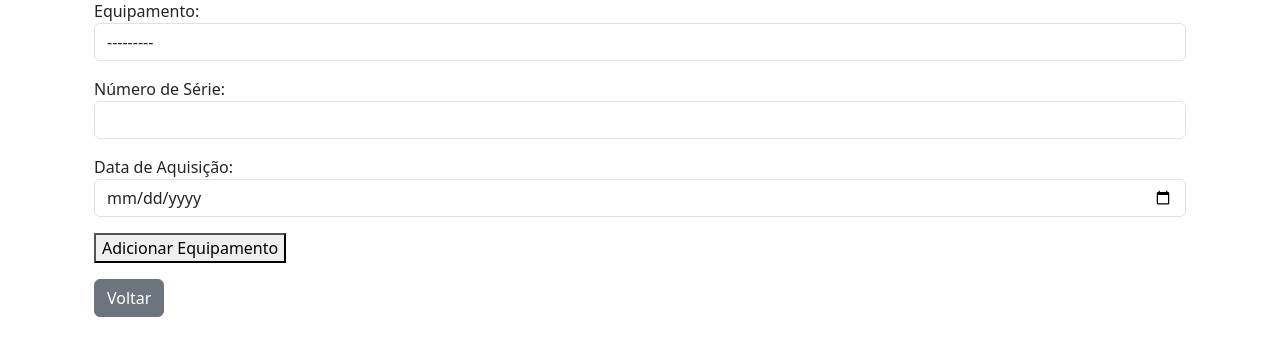
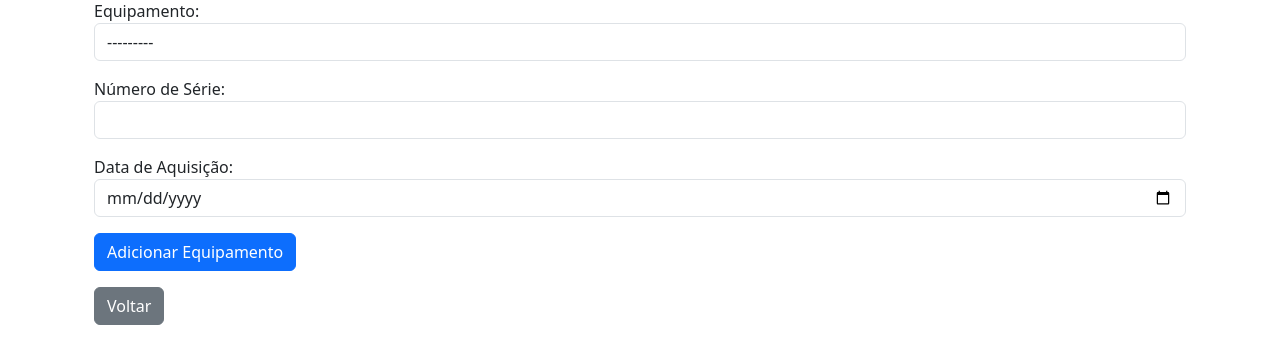
Before and after one commit to hitbyatruck/pos_venda, a Django app: page /clientes/cliente/adicionar_equipamento/23/ in a window 1280 px wide. Shown: the part 143-507 px from the top of the page. Run offline with Django 5.2, Linux system fonts and the light colour scheme; data comes from the database, SQL or seed files in the repository; both versions use the stored data as it was after the commit.

Commit message:
Estilização do botão Adicionar Equipamento no formulário

```diff
--- a/clientes/forms.py
+++ b/clientes/forms.py
@@ -1,5 +1,5 @@
 from django import forms
-from .models import EquipamentoCliente
+from .models import EquipamentoCliente, Cliente
 
 class EquipamentoClienteForm(forms.ModelForm):
     data_aquisicao = forms.DateField(
@@ -20,3 +20,14 @@ class EquipamentoClienteForm(forms.ModelForm):
             "numero_serie": "Número de Série",
         }
     # Compare this snippet from clientes/views.py:
+class ClienteForm(forms.ModelForm):
+    class Meta:
+        model = Cliente
+        fields = ['nome', 'empresa', 'telefone', 'email', 'endereco']
+        widgets = {
+            'nome': forms.TextInput(attrs={'class': 'form-control', 'placeholder': 'Nome completo'}),
+            'empresa': forms.TextInput(attrs={'class': 'form-control', 'placeholder': 'Nome da empresa'}),
+            'telefone': forms.TextInput(attrs={'class': 'form-control', 'placeholder': 'Telefone'}),
+            'email': forms.EmailInput(attrs={'class': 'form-control', 'placeholder': 'Email'}),
+            'endereco': forms.Textarea(attrs={'class': 'form-control', 'placeholder': 'Endereço', 'rows': 3}),
+        }
--- a/clientes/models.py
+++ b/clientes/models.py
@@ -5,6 +5,7 @@ class Cliente(models.Model):
     empresa = models.CharField(max_length=255, blank=True, null=True)
     telefone = models.CharField(max_length=20, blank=True, null=True)
     email = models.EmailField(unique=True)
+    endereco = models.TextField(blank=True, null=True)
 
     def __str__(self):
         return self.nome
--- a/clientes/templates/clientes/adicionar_cliente.html
+++ b/clientes/templates/clientes/adicionar_cliente.html
@@ -52,7 +52,7 @@
 
             <div class="col-12">
                 <button type="submit" class="btn btn-primary">Salvar</button>
-                <a href="{% url 'lista_clientes' %}" class="btn btn-secondary">Cancelar</a>
+                <a href="{% url 'listar_clientes' %}" class="btn btn-secondary">Cancelar</a>
             </div>
         </form>
     </div>
--- a/clientes/templates/clientes/adicionar_equipamento_cliente.html
+++ b/clientes/templates/clientes/adicionar_equipamento_cliente.html
@@ -9,7 +9,7 @@
     <form method="post" action="{% url 'adicionar_equipamento_cliente' cliente.id %}">
         {% csrf_token %}
         {{ form.as_p }}
-        <button type="submit">Adicionar Equipamento</button>
+        <button type="submit" class="btn btn-primary">Adicionar Equipamento</button>
     </form>
 
 
--- a/clientes/templates/clientes/confirmar_exclusao_cliente.html
+++ b/clientes/templates/clientes/confirmar_exclusao_cliente.html
@@ -9,6 +9,6 @@
     <form method="post">
         {% csrf_token %}
         <button type="submit" class="btn btn-danger">Sim, Excluir</button>
-        <a href="{% url 'lista_clientes' %}" class="btn btn-secondary">Cancelar</a>
+        <a href="{% url 'listar_clientes' %}" class="btn btn-secondary">Cancelar</a>
     </form>
 {% endblock %}
--- a/clientes/templates/clientes/detalhes_cliente.html
+++ b/clientes/templates/clientes/detalhes_cliente.html
@@ -75,6 +75,6 @@
             </div>
         </div>
 
-        <a href="{% url 'lista_clientes' %}" class="btn btn-secondary mt-4">Voltar à Lista</a>
+        <a href="{% url 'listar_clientes' %}" class="btn btn-secondary mt-4">Voltar à Lista</a>
     </div>
 {% endblock %}
--- a/clientes/templates/clientes/editar_cliente.html
+++ b/clientes/templates/clientes/editar_cliente.html
@@ -39,7 +39,7 @@
 
             <div class="col-12">
                 <button type="submit" class="btn btn-primary">Atualizar</button>
-                <a href="{% url 'lista_clientes' %}" class="btn btn-secondary">Cancelar</a>
+                <a href="{% url 'listar_clientes' %}" class="btn btn-secondary">Cancelar</a>
             </div>
         </form>
     </div>
--- a/clientes/templates/clientes/excluir_cliente.html
+++ b/clientes/templates/clientes/excluir_cliente.html
@@ -11,7 +11,7 @@
         <form method="POST">
             {% csrf_token %}
             <button type="submit" class="btn btn-danger">Confirmar Exclusão</button>
-            <a href="{% url 'lista_clientes' %}" class="btn btn-secondary">Cancelar</a>
+            <a href="{% url 'listar_clientes' %}" class="btn btn-secondary">Cancelar</a>
         </form>
     </div>
 {% endblock %}
--- a/clientes/urls.py
+++ b/clientes/urls.py
@@ -4,7 +4,7 @@ from . import views
 
 urlpatterns = [
     path('adicionar/', adicionar_cliente, name='adicionar_cliente'),
-    path('lista/', listar_clientes, name='lista_clientes'),
+    path('lista/', listar_clientes, name='listar_clientes'),
     path('detalhes/<int:cliente_id>/', detalhes_cliente, name='detalhes_cliente'),
     path('editar/<int:cliente_id>/', editar_cliente, name='editar_cliente'),
     path('excluir/<int:cliente_id>/', excluir_cliente, name='excluir_cliente'),
--- a/clientes/views.py
+++ b/clientes/views.py
@@ -1,6 +1,6 @@
 from django.shortcuts import render, get_object_or_404, redirect
 from .models import Cliente, EquipamentoCliente
-from .forms import EquipamentoClienteForm
+from .forms import EquipamentoClienteForm, ClienteForm
 from django.http import JsonResponse
 from django.views.decorators.csrf import csrf_exempt
 
@@ -12,10 +12,9 @@ def adicionar_cliente(request):
         form = ClienteForm(request.POST)
         if form.is_valid():
             form.save()
-            return redirect('lista_clientes')  # Redireciona após salvar
+            return redirect('listar_clientes')
     else:
         form = ClienteForm()
-
     return render(request, 'clientes/adicionar_cliente.html', {'form': form})
 
 def listar_clientes(request):
--- a/templates/base.html
+++ b/templates/base.html
@@ -30,7 +30,7 @@
     <!-- Navbar -->
     <nav class="navbar navbar-expand-lg navbar-dark bg-dark fixed-top">
         <div class="container-fluid">
-            <a class="navbar-brand" href="{% url 'lista_clientes' %}">Pós-Venda</a>
+            <a class="navbar-brand" href="{% url 'listar_clientes' %}">Pós-Venda</a>
             <button class="navbar-toggler" type="button" data-bs-toggle="collapse" data-bs-target="#navbarNav" aria-controls="navbarNav" aria-expanded="false" aria-label="Toggle navigation">
                 <span class="navbar-toggler-icon"></span>
             </button>
@@ -38,7 +38,7 @@
                 <ul class="navbar-nav me-auto">
                     <!-- Menu Clientes -->
                     <li class="nav-item">
-                        <a class="nav-link" href="{% url 'lista_clientes' %}">Clientes</a>
+                        <a class="nav-link" href="{% url 'listar_clientes' %}">Clientes</a>
                     </li>
 
                     <!-- Menu Equipamentos -->
```
Also changed, not shown: clientes/migrations/0003_cliente_endereco.py (added), db.sqlite3.
